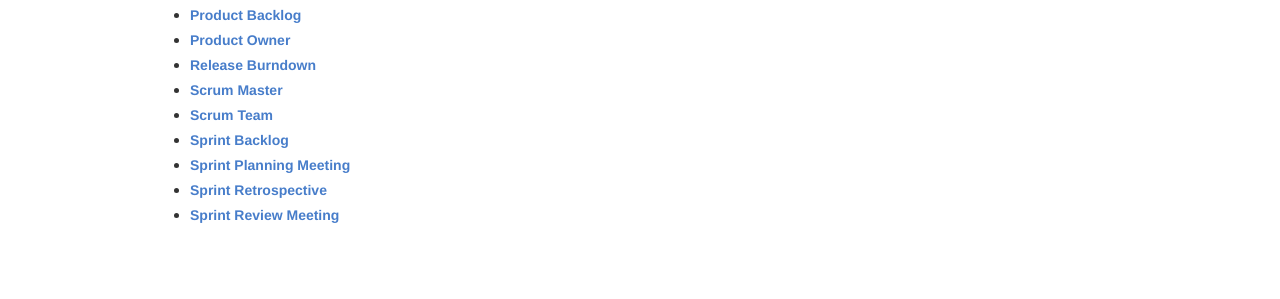
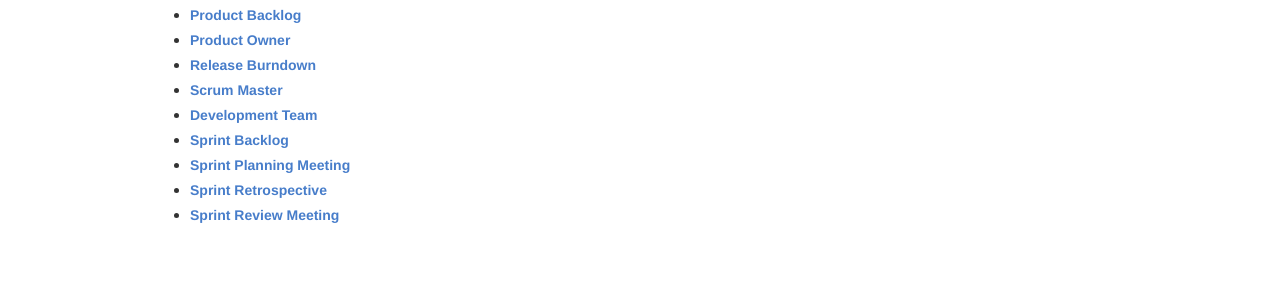
Before and after one commit to desenvolvimentoagilcombr/desenvolvimentoagilcombr.github.com, a Jekyll site: the page built from scrum/sprint_retrospective.md, in a window 1280 px wide. Shown: the part 311-610 px from the top of the page. Built offline with Jekyll 4.4.1, drawn with Linux system fonts in a browser that asks for light colours; Markdown is read by kramdown in place of the engine named in the settings.

Commit message:
Update content_table_scrum.html

```diff
--- a/_includes/content_table_scrum.html
+++ b/_includes/content_table_scrum.html
@@ -8,7 +8,7 @@
       <li><a href="/scrum/product_owner">Product Owner</a></li>
       <li><a href="/scrum/release_burndown">Release Burndown</a></li>
       <li><a href="/scrum/scrum_master">Scrum Master</a></li>
-      <li><a href="/scrum/scrum_team">Scrum Team</a></li>
+      <li><a href="/scrum/development_team">Development Team</a></li>
       <li><a href="/scrum/sprint_backlog">Sprint Backlog</a></li>
       <li><a href="/scrum/sprint_planning_meeting">Sprint Planning Meeting</a></li>
       <li><a href="/scrum/sprint_retrospective">Sprint Retrospective</a></li>
```
